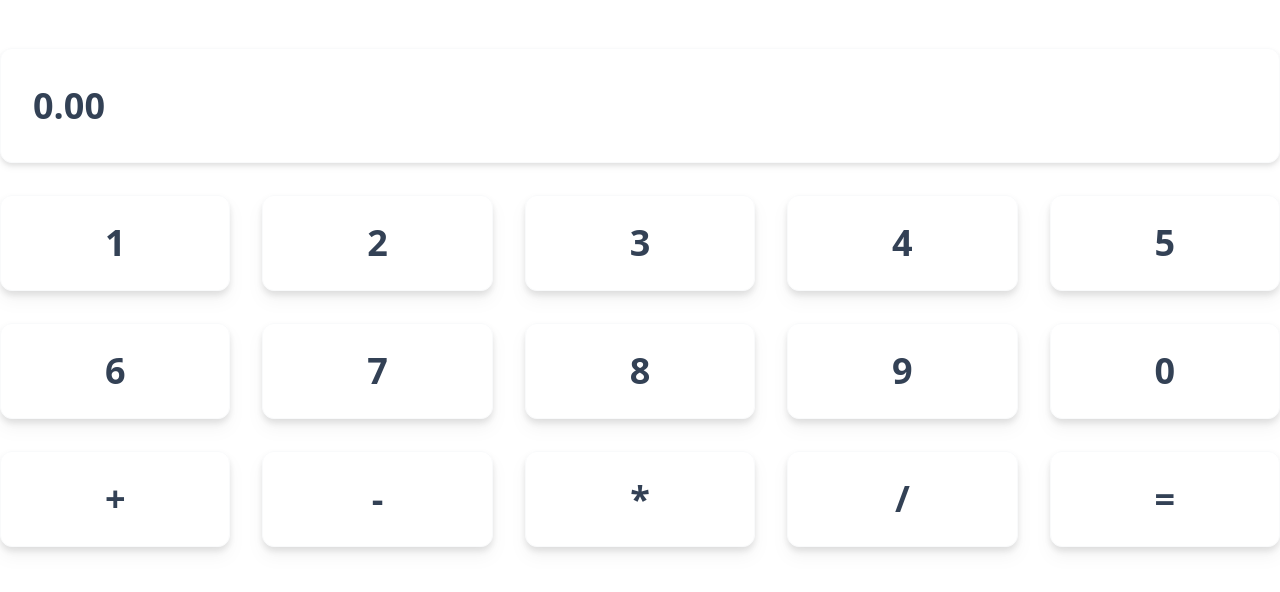
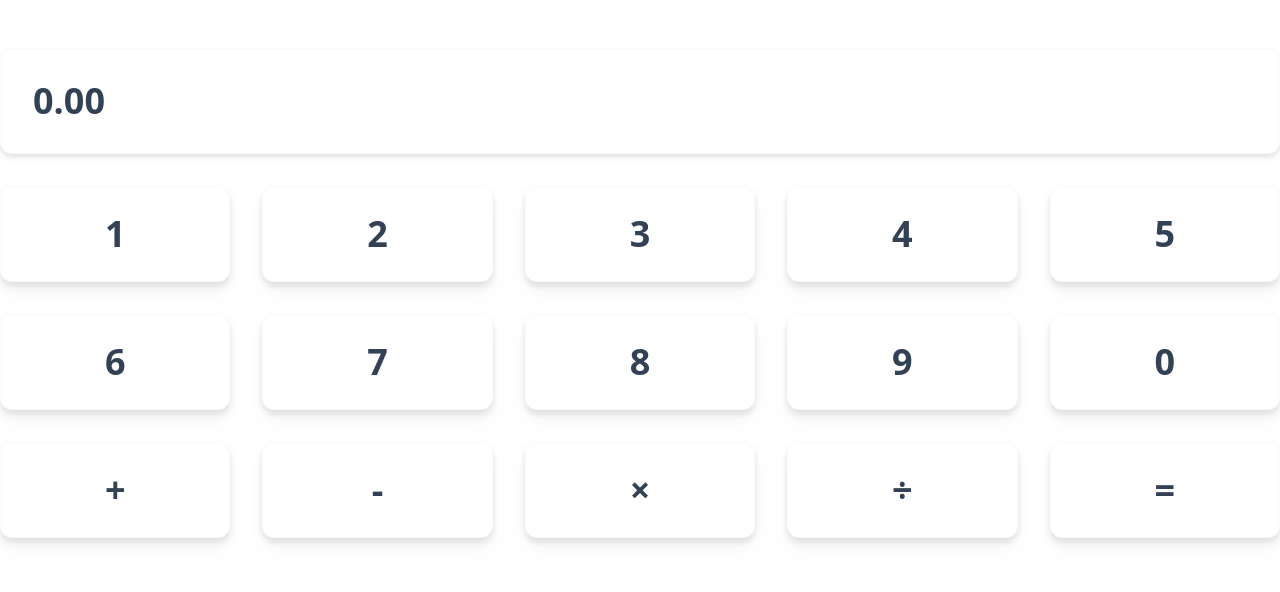
Before and after one commit to md-kawsar-ali/tailwind-calculator-ui, a plain HTML site: page index.html in a window 1280 px wide. Drawn offline with nearby package versions, Linux system fonts and the light colour scheme.

Commit message:
Improvment

```diff
--- a/index.html
+++ b/index.html
@@ -11,66 +11,66 @@
 </head>
 <body>
     <div class="container mx-auto my-3 sm:my-12 p-4 sm:p-0">
-        <div class="grid grid-cols-4 sm:grid-cols-5 gap-6 sm:gap-8">
-            <input class="text-4xl font-bold text-slate-700 p-6 md:p-8 bg-white rounded-xl focus:outline-none col-span-4 sm:col-span-5 leading-none drop-shadow-md border border-gray-50" type="text" value="0.00" readonly/>
+        <div class="grid grid-cols-4 sm:grid-cols-5 gap-4 sm:gap-6 md:gap-8">
+            <input class="text-3xl sm:text-4xl font-bold text-slate-700 p-5 md:p-8 bg-white rounded-xl focus:outline-none col-span-4 sm:col-span-5 leading-none drop-shadow-md border border-gray-50" type="text" value="0.00" readonly/>
 
-            <button class="bg-white h-24 flex items-center justify-center text-4xl font-bold text-slate-700 rounded-xl drop-shadow-lg border border-gray-50 active:filter-none active:translate-y-0.5">
+            <button class="bg-white h-16 sm:h-24 flex items-center justify-center text-3xl sm:text-4xl font-bold text-slate-700 rounded-xl drop-shadow-lg border border-gray-50 active:filter-none active:translate-y-0.5">
                 <span>1</span>
             </button>
 
-            <button class="bg-white h-24 flex items-center justify-center text-4xl font-bold text-slate-700 rounded-xl drop-shadow-lg border border-gray-50 active:filter-none active:translate-y-0.5">
+            <button class="bg-white h-16 sm:h-24 flex items-center justify-center text-3xl sm:text-4xl font-bold text-slate-700 rounded-xl drop-shadow-lg border border-gray-50 active:filter-none active:translate-y-0.5">
                 <span>2</span>
             </button>
 
-            <button class="bg-white h-24 flex items-center justify-center text-4xl font-bold text-slate-700 rounded-xl drop-shadow-lg border border-gray-50 active:filter-none active:translate-y-0.5">
+            <button class="bg-white h-16 sm:h-24 flex items-center justify-center text-3xl sm:text-4xl font-bold text-slate-700 rounded-xl drop-shadow-lg border border-gray-50 active:filter-none active:translate-y-0.5">
                 <span>3</span>
             </button>
 
-            <button class="bg-white h-24 flex items-center justify-center text-4xl font-bold text-slate-700 rounded-xl drop-shadow-lg border border-gray-50 active:filter-none active:translate-y-0.5">
+            <button class="bg-white h-16 sm:h-24 flex items-center justify-center text-3xl sm:text-4xl font-bold text-slate-700 rounded-xl drop-shadow-lg border border-gray-50 active:filter-none active:translate-y-0.5">
                 <span>4</span>
             </button>
 
-            <button class="bg-white h-24 flex items-center justify-center text-4xl font-bold text-slate-700 rounded-xl drop-shadow-lg border border-gray-50 active:filter-none active:translate-y-0.5">
+            <button class="bg-white h-16 sm:h-24 flex items-center justify-center text-3xl sm:text-4xl font-bold text-slate-700 rounded-xl drop-shadow-lg border border-gray-50 active:filter-none active:translate-y-0.5">
                 <span>5</span>
             </button>
 
-            <button class="bg-white h-24 flex items-center justify-center text-4xl font-bold text-slate-700 rounded-xl drop-shadow-lg border border-gray-50 active:filter-none active:translate-y-0.5">
+            <button class="bg-white h-16 sm:h-24 flex items-center justify-center text-3xl sm:text-4xl font-bold text-slate-700 rounded-xl drop-shadow-lg border border-gray-50 active:filter-none active:translate-y-0.5">
                 <span>6</span>
             </button>
 
-            <button class="bg-white h-24 flex items-center justify-center text-4xl font-bold text-slate-700 rounded-xl drop-shadow-lg border border-gray-50 active:filter-none active:translate-y-0.5">
+            <button class="bg-white h-16 sm:h-24 flex items-center justify-center text-3xl sm:text-4xl font-bold text-slate-700 rounded-xl drop-shadow-lg border border-gray-50 active:filter-none active:translate-y-0.5">
                 <span>7</span>
             </button>
 
-            <button class="bg-white h-24 flex items-center justify-center text-4xl font-bold text-slate-700 rounded-xl drop-shadow-lg border border-gray-50 active:filter-none active:translate-y-0.5">
+            <button class="bg-white h-16 sm:h-24 flex items-center justify-center text-3xl sm:text-4xl font-bold text-slate-700 rounded-xl drop-shadow-lg border border-gray-50 active:filter-none active:translate-y-0.5">
                 <span>8</span>
             </button>
 
-            <button class="bg-white h-24 flex items-center justify-center text-4xl font-bold text-slate-700 rounded-xl drop-shadow-lg border border-gray-50 active:filter-none active:translate-y-0.5">
+            <button class="bg-white h-16 sm:h-24 flex items-center justify-center text-3xl sm:text-4xl font-bold text-slate-700 rounded-xl drop-shadow-lg border border-gray-50 active:filter-none active:translate-y-0.5">
                 <span>9</span>
             </button>
 
-            <button class="bg-white h-24 flex items-center justify-center text-4xl font-bold text-slate-700 rounded-xl drop-shadow-lg border border-gray-50 active:filter-none active:translate-y-0.5">
+            <button class="bg-white h-16 sm:h-24 flex items-center justify-center text-3xl sm:text-4xl font-bold text-slate-700 rounded-xl drop-shadow-lg border border-gray-50 active:filter-none active:translate-y-0.5">
                 <span>0</span>
             </button>
 
-            <button class="bg-white h-24 flex items-center justify-center text-4xl font-bold text-slate-700 rounded-xl drop-shadow-lg border border-gray-50 active:filter-none active:translate-y-0.5">
+            <button class="bg-white h-16 sm:h-24 flex items-center justify-center text-3xl sm:text-4xl font-bold text-slate-700 rounded-xl drop-shadow-lg border border-gray-50 active:filter-none active:translate-y-0.5">
                 <span>+</span>
             </button>
 
-            <button class="bg-white h-24 flex items-center justify-center text-4xl font-bold text-slate-700 rounded-xl drop-shadow-lg border border-gray-50 active:filter-none active:translate-y-0.5">
+            <button class="bg-white h-16 sm:h-24 flex items-center justify-center text-3xl sm:text-4xl font-bold text-slate-700 rounded-xl drop-shadow-lg border border-gray-50 active:filter-none active:translate-y-0.5">
                 <span>-</span>
             </button>
 
-            <button class="bg-white h-24 flex items-center justify-center text-4xl font-bold text-slate-700 rounded-xl drop-shadow-lg border border-gray-50 active:filter-none active:translate-y-0.5">
-                <span>*</span>
+            <button class="bg-white h-16 sm:h-24 flex items-center justify-center text-3xl sm:text-4xl font-bold text-slate-700 rounded-xl drop-shadow-lg border border-gray-50 active:filter-none active:translate-y-0.5">
+                <span>×</span>
             </button>
 
-            <button class="bg-white h-24 flex items-center justify-center text-4xl font-bold text-slate-700 rounded-xl drop-shadow-lg border border-gray-50 active:filter-none active:translate-y-0.5">
-                <span>/</span>
+            <button class="bg-white h-16 sm:h-24 flex items-center justify-center text-3xl sm:text-4xl font-bold text-slate-700 rounded-xl drop-shadow-lg border border-gray-50 active:filter-none active:translate-y-0.5">
+                <span>÷</span>
             </button>
 
-            <button class="bg-white h-24 flex items-center justify-center text-4xl font-bold text-slate-700 rounded-xl drop-shadow-lg border border-gray-50 col-span-2 sm:col-span-1 active:filter-none active:translate-y-0.5">
+            <button class="bg-white h-16 sm:h-24 flex items-center justify-center text-3xl sm:text-4xl font-bold text-slate-700 rounded-xl drop-shadow-lg border border-gray-50 col-span-2 sm:col-span-1 active:filter-none active:translate-y-0.5">
                 <span>=</span>
             </button>
         </div>
```
